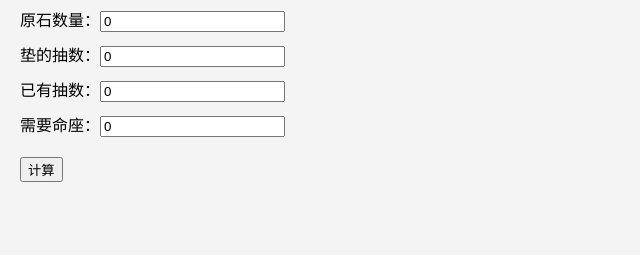
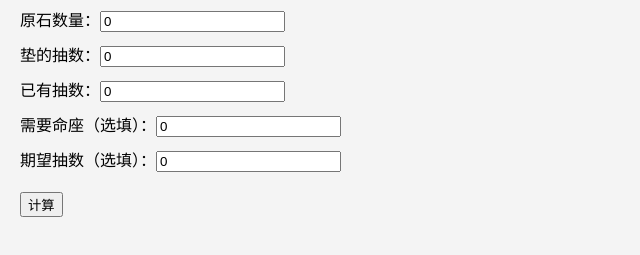
Before and after one commit to tychen17/yuanshenck.github.io, a plain HTML site: page index.html in a window 1280 px wide. Shown: the part 137-392 px from the top of the page, without its empty margins (0-640 px from the left). Drawn offline with Linux system fonts and the light colour scheme.

Commit message:
Update index.html

```diff
--- a/index.html
+++ b/index.html
@@ -12,7 +12,8 @@
         <label>原石数量：<input type="number" id="primogems" value="0"></label>
         <label>垫的抽数：<input type="number" id="padded-pulls" value="0"></label>
         <label>已有抽数：<input type="number" id="existing-pulls" value="0"></label>
-        <label>需要命座：<input type="number" id="desired-constellations" value="0"></label>
+        <label>需要命座（选填）：<input type="number" id="desired-constellations" value="0"></label>
+        <label>期望抽数（选填）：<input type="number" id="desired-pulls" value="0"></label>
         <button onclick="calculate()">计算</button>
     </div>
     <div id="output">
```
